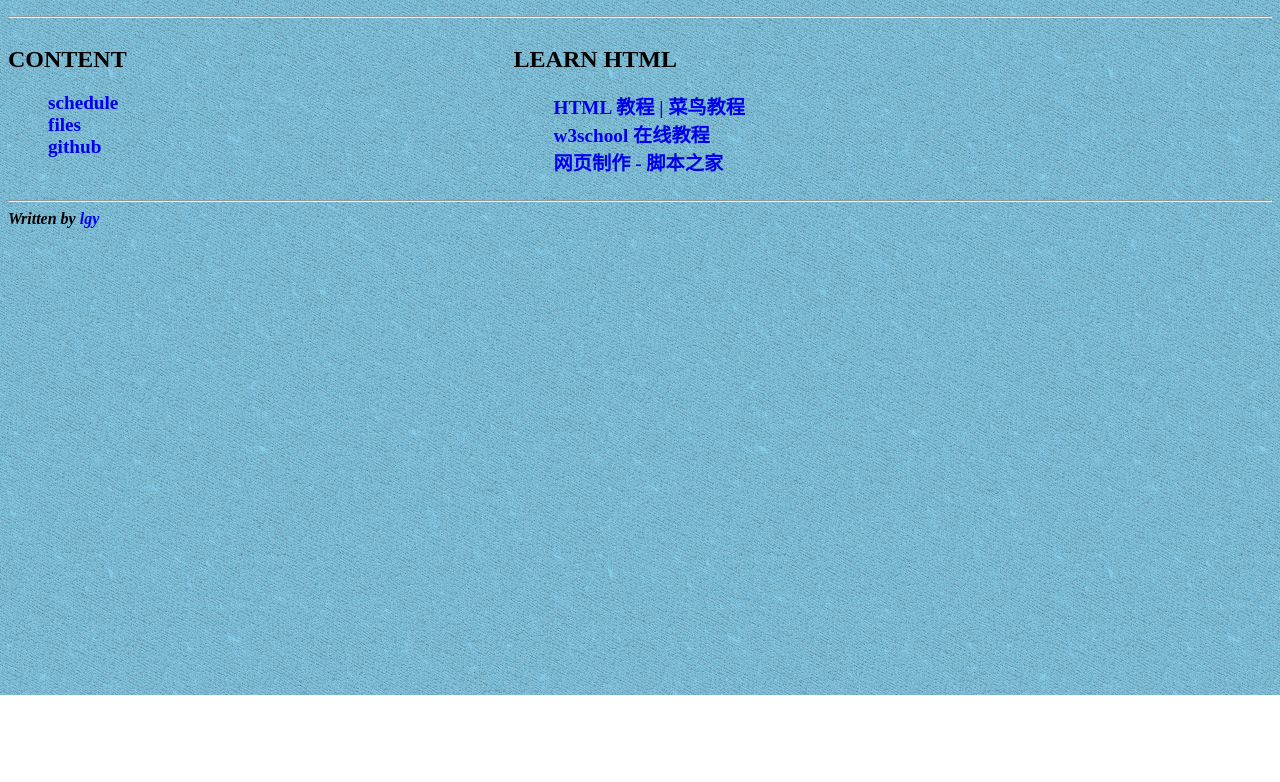
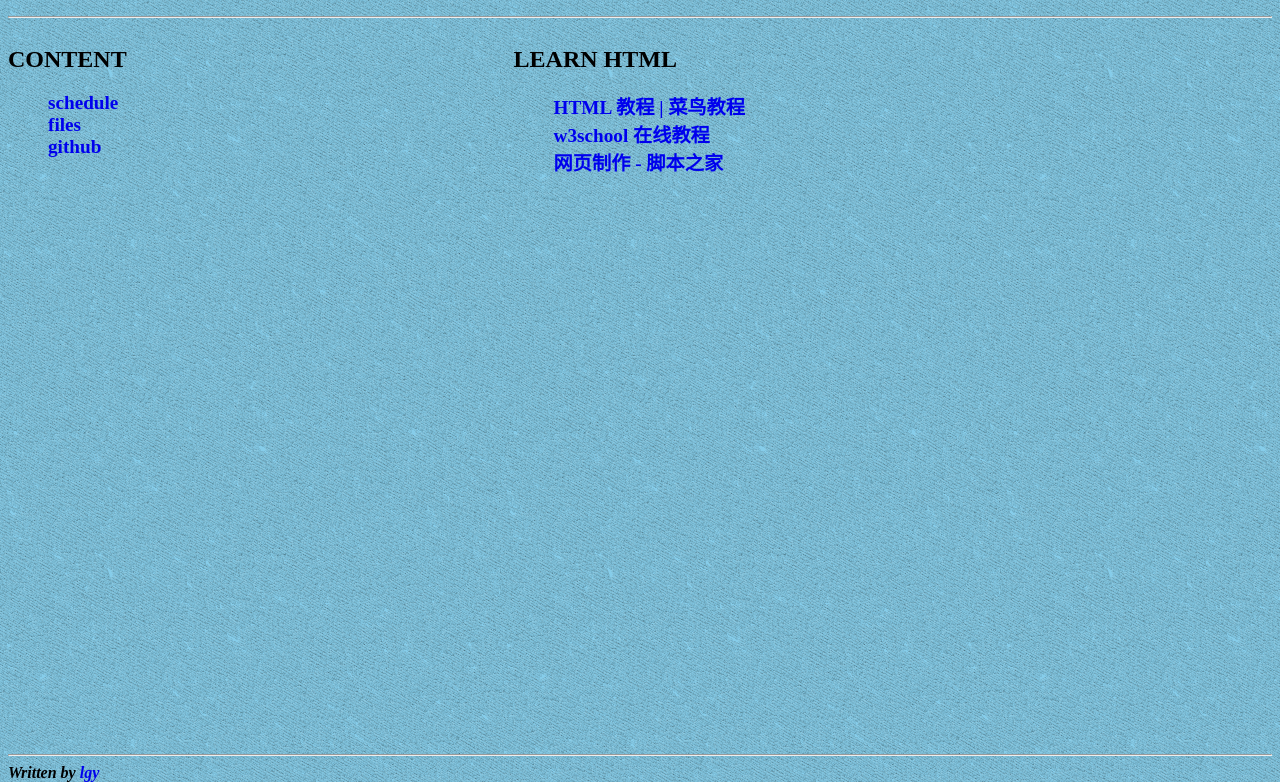
Before and after one commit to lgy2003/wp, a plain HTML site: page index.html in a window 1280 px wide. Shown: the part 105-887 px from the top of the page. Before the commit the page ends 800 px from the top, so only its background shows below. Drawn offline with Linux system fonts and the light colour scheme.

Commit message:
update index.html

```diff
--- a/index.html
+++ b/index.html
@@ -13,12 +13,15 @@
 			body {
 				font-family: "ms sans serif";
 				font-weight: bold;
-				height: 720px;
 			}
 
 			li {
 				font-size: larger;
 				list-style-type: none;
+			}
+
+			span {
+				height: 720px;
 			}
 
 			#left {
```
